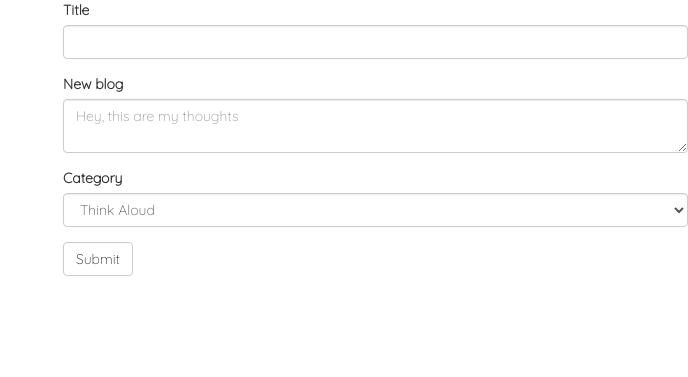
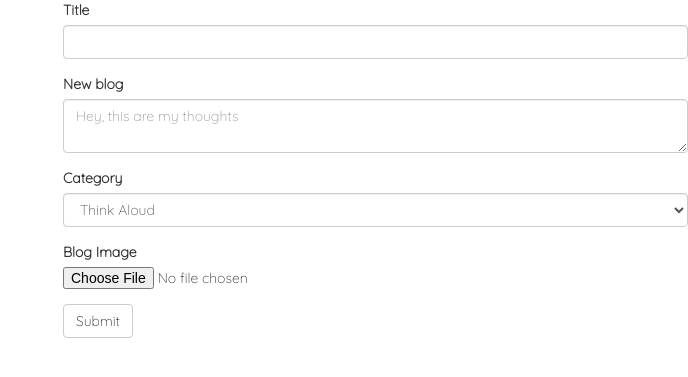
Before and after one commit to emmakamau/Emma-Blog, a Flask app: page /new-blog/1/1 in a window 1280 px wide. Shown: the part 78-455 px from the top of the page, without its empty margins (592-1280 px from the left). Run offline with Flask 2, Linux system fonts and the light colour scheme; the visitor is signed in with stand-in values (Sample User, id 1); data comes from the database, SQL or seed files in the repository; some libraries are stand-ins or nearby versions.

Commit message:
Blog form submit image to blog post

```diff
--- a/app/main/forms.py
+++ b/app/main/forms.py
@@ -1,3 +1,7 @@
+from operator import imod
+
+
+import re
 from flask_wtf import FlaskForm
 from wtforms import *
 from wtforms.validators import *
@@ -15,4 +19,5 @@ class BlogForm(FlaskForm):
     blog = TextAreaField('New blog', validators=[InputRequired(),Length(max=1000, message="Maximum of 1000 characters allowed")],
     render_kw={"placeholder":"Hey, this are my thoughts"})
     category = SelectField('Category',choices=[('Think Aloud','Think Aloud'),('Lifestyle','Lifestyle'),('Travel','Travel')],default='Think Aloud', validators=[InputRequired()])
+    blog_pic = FileField(u'Blog Image')
     submit = SubmitField('Submit')
--- a/app/main/views.py
+++ b/app/main/views.py
@@ -2,7 +2,9 @@
 We define views that will be rendered on our pages
 '''
 from crypt import methods
+from fileinput import filename
 from flask import render_template,request,redirect,url_for,abort
+from werkzeug.utils import secure_filename
 from flask_login import *
 from . import main
 from .forms import *
@@ -71,7 +73,11 @@ def new_blog(userid,uname):
       title = new_blog_form.title.data
       blog = new_blog_form.blog.data
       category = new_blog_form.category.data
-      new_blog = Blog(title=title,blog=blog,category=category,user_id=userid)
+      if 'blog_pic' in request.files:
+         filename=photos.save(request.files['blog_pic'])
+         path = f'photos/{filename}'
+         blog_pic = path
+      new_blog = Blog(title=title,blog=blog,category=category,user_id=userid,blog_pic=blog_pic)
       new_blog.save_blog()
 
       return redirect(url_for('.profile',userid=user.id,uname=user_name.username))
```
Also changed, not shown: app/templates/macros.html (+4 -4 lines), app/static/photos/dog.jpeg (added).
